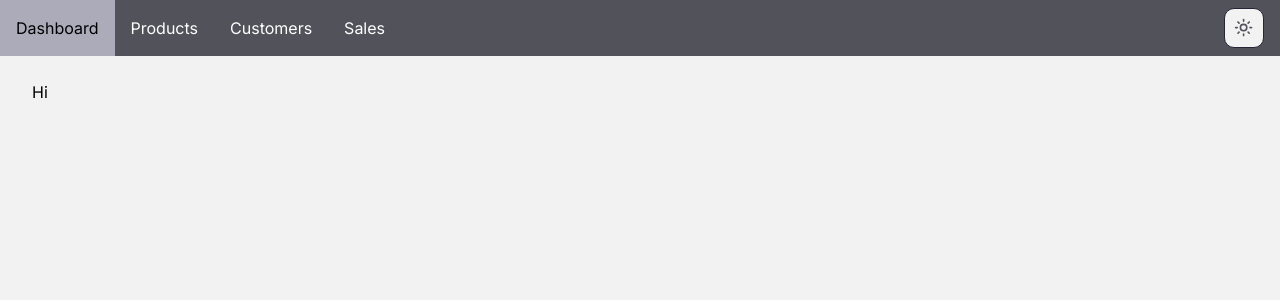
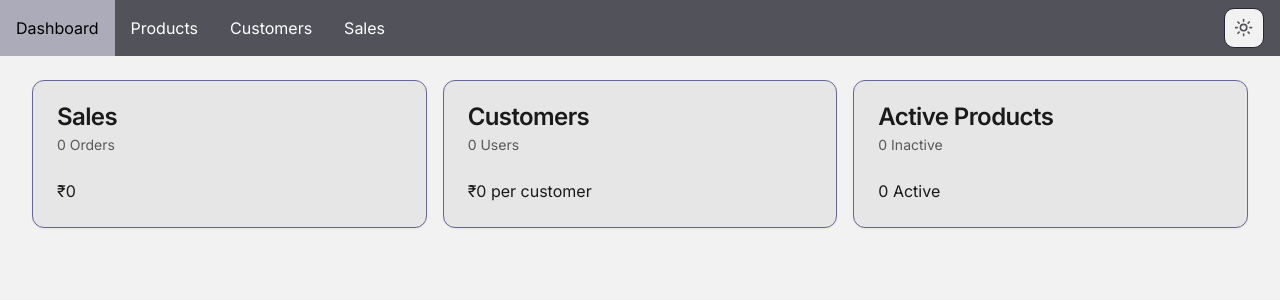
Before and after one commit to CosecSecCot/Soft-Harbour, a Next.js app: page /admin in a window 1280 px wide. Shown: the top 300 px of the page. Built offline with nearby package versions, Linux system fonts and the light colour scheme; no server answers; the database is empty.

Commit message:
feat: Admin-Dashboard page

```diff
--- /dev/null
+++ b/src/app/admin/loading.tsx
@@ -0,0 +1,9 @@
+import { Loader2 } from "lucide-react";
+
+export default function AdminLoading() {
+    return (
+        <div className="flex justify-center">
+            <Loader2 className="size-24 animate-spin" />
+        </div>
+    );
+}
--- a/src/app/admin/page.tsx
+++ b/src/app/admin/page.tsx
@@ -1,3 +1,105 @@
-export default function AdminDashboardPage() {
-    return <div>Hi</div>;
+import {
+    Card,
+    CardContent,
+    CardDescription,
+    CardHeader,
+    CardTitle,
+} from "@/components/ui/card";
+import { formatCurrency, formatNumber } from "@/lib/formatters";
+import db from "../db/db";
+
+async function getSalesData() {
+    const data = await db.order.aggregate({
+        _sum: { pricePaidInPaise: true },
+        _count: true,
+    });
+
+    return {
+        amount: (data._sum.pricePaidInPaise || 0) / 100,
+        numberOfSales: data._count,
+    };
 }
+
+async function getUserData() {
+    const [userCount, orderData] = await Promise.all([
+        db.user.count(),
+        db.order.aggregate({
+            _sum: { pricePaidInPaise: true },
+        }),
+    ]);
+
+    return {
+        userCount,
+        averageValuePerUser:
+            userCount === 0
+                ? 0
+                : (orderData._sum.pricePaidInPaise || 0) / userCount / 100,
+    };
+}
+
+async function getProductData() {
+    const [activeCount, inactiveCount] = await Promise.all([
+        db.product.count({
+            where: { isAvailableForPurchase: true },
+        }),
+        db.product.count({
+            where: { isAvailableForPurchase: false },
+        }),
+    ]);
+
+    return {
+        activeCount,
+        inactiveCount,
+    };
+}
+
+export default async function Home() {
+    const [salesData, userData, productData] = await Promise.all([
+        getSalesData(),
+        getUserData(),
+        getProductData(),
+    ]);
+    return (
+        <div className="grid grid-cols-1 md:grid-cols-2 lg:grid-cols-3 gap-4">
+            <AdminDashboardCard
+                title="Sales"
+                subtitle={`${formatNumber(salesData.numberOfSales)} Orders`}
+                body={formatCurrency(salesData.amount)}
+            />
+            <AdminDashboardCard
+                title="Customers"
+                subtitle={`${formatNumber(userData.userCount)} Users`}
+                body={`${formatCurrency(userData.averageValuePerUser)} per customer`}
+            />
+            <AdminDashboardCard
+                title="Active Products"
+                subtitle={`${formatNumber(productData.inactiveCount)} Inactive`}
+                body={`${formatNumber(productData.activeCount)} Active`}
+            />
+        </div>
+    );
+}
+
+type AdminDashboardCardProps = {
+    title: string;
+    subtitle: string;
+    body: string;
+};
+
+function AdminDashboardCard({
+    title,
+    subtitle,
+    body,
+}: AdminDashboardCardProps) {
+    return (
+        <Card>
+            <CardHeader>
+                <CardTitle>{title}</CardTitle>
+                <CardDescription>{subtitle}</CardDescription>
+            </CardHeader>
+            <CardContent>
+                <p>{body}</p>
+            </CardContent>
+        </Card>
+    );
+}
--- a/src/app/page.tsx
+++ b/src/app/page.tsx
@@ -1,5 +1,3 @@
-import Image from "next/image";
-
 export default function Home() {
-    return <div>hi</div>;
+    return <div>Hi</div>;
 }
--- /dev/null
+++ b/src/lib/formatters.ts
@@ -0,0 +1,15 @@
+const CURRENCY_FORMATTER = Intl.NumberFormat("en-IN", {
+    currency: "INR",
+    style: "currency",
+    minimumFractionDigits: 0,
+});
+
+const NUMBER_FORMATTER = Intl.NumberFormat("en-IN");
+
+export function formatCurrency(amount: number) {
+    return CURRENCY_FORMATTER.format(amount);
+}
+
+export function formatNumber(amount: number) {
+    return NUMBER_FORMATTER.format(amount);
+}
```
